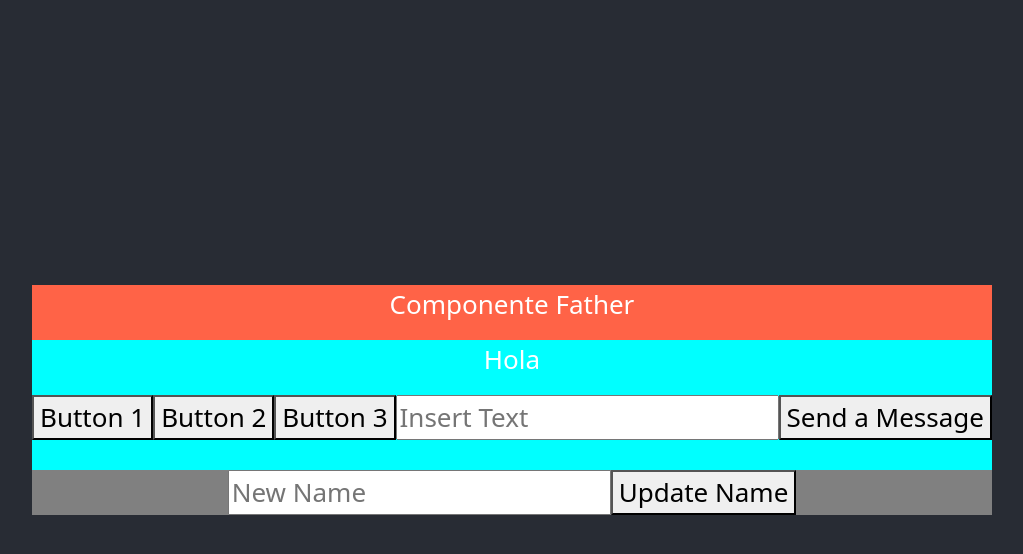
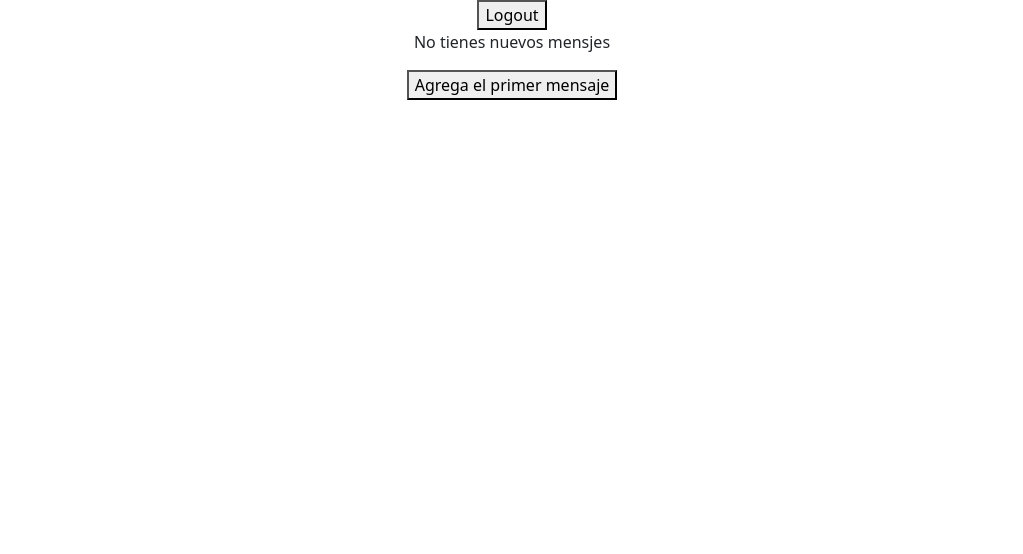
Before and after one commit to FlakoBB/OpenBootcamp_FullStack, a React (Create React App) app in the folder Curso de ReactJS/hola-mundo/: page / in a window 1280 px wide. Shown: the top 554 px of the page, without its empty margins (128-1151 px from the left). Built offline with nearby package versions, Linux system fonts and the light colour scheme.

Commit message:
ReactJS Sesion12 Renderizado condicional

```diff
--- a/Curso de ReactJS/hola-mundo/src/App.js
+++ b/Curso de ReactJS/hola-mundo/src/App.js
@@ -1,8 +1,9 @@
-import logo from './logo.svg';
+// import logo from './logo.svg';
 // Importacion de bootstrap
 import 'bootstrap/dist/css/bootstrap.css'
 import './App.css';
-import Father from './components/container/father';
+// import Father from './components/container/father';
+import OptionalRender from './components/pure/optionalRender';
 // import GreetingStyled from './components/pure/greetingStyled';
 // import Greeting from './components/pure/greeting'
 // import GreetingF from './components/pure/greetingF'
@@ -10,13 +11,14 @@ import Father from './components/container/father';
 function App() {
   return (
     <div className="App">
-      <header className="App-header">
+      {/* <header className="App-header"> */}
         {/* <img src={logo} className="App-logo" alt="logo" /> */}
         {/* <Greeting name="FlakoBB"></Greeting> */}
         {/* <GreetingF name="FlakoBB"></GreetingF> */}
         {/* <GreetingStyled name='Flako' /> */}
-        <Father></Father>
-      </header>
+        {/* <Father></Father> */}
+      {/* </header> */}
+      <OptionalRender></OptionalRender>
     </div>
   );
 }
--- /dev/null
+++ b/Curso de ReactJS/hola-mundo/src/components/pure/optionalRender.jsx
@@ -0,0 +1,77 @@
+import React, { useState } from 'react'
+
+// * Componente (Boton Logout)
+const LogoutButton = ({ logoutAction }) => {
+    return (
+        <button onClick={ logoutAction }>Logout</button>
+    )
+}
+
+// * Componente (Boton Login)
+const LoginButton = ({ loginAction }) => {
+    return (
+        <button onClick={ loginAction }>Login</button>
+    )
+}
+
+// * Ejemplo 3: Operador ternario
+// ? (Expresion true) && exprecion => se renderiza la exprecion
+// ? (Expresion false) && exprecion => no se renderiza la exprecion
+
+const OptionalRender = () => {
+
+    const [access, setAccess] = useState(true)
+    const [nMessages, setNMessages] = useState(0)
+
+    // * Ejemplo 1: Funcion que cambia el estado
+    // const updateAccess = () => {
+    //     setAccess(!access)
+    // }
+
+    let optionalButton
+
+    // * Ejemplo 1: Condicion que hace que un elemento tenga un valor diferente
+    // if(access) {
+    //     optionalButton = <button onClick={ updateAccess }>Logout</button>
+    // } else {
+    //     optionalButton = <button onClick={ updateAccess }>Login</button>
+    // }
+
+    function logoutAction() {
+        setAccess(false)
+    }
+
+    function loginAction() {
+        setAccess(true)
+    }
+
+    // * Ejemplo 2: Condicion que hace que se renderice un componente u otro
+    if(access) {
+        optionalButton = <LogoutButton logoutAction={ logoutAction }></LogoutButton>
+    } else {
+        optionalButton = <LoginButton loginAction={ loginAction }></LoginButton>
+    }
+
+    // * Ejemplo 3:
+    const addMessages = () =>  {
+        setNMessages(nMessages + 1)
+    }
+
+    return (
+        <div>
+            {/* boton opcional */}
+            { optionalButton }
+            {/* numero de mensajes sin leer (con operador ternario)*/}
+            {/* { nMessages === 0 && <p>No tienes nuevos mensajes</p> }
+            { nMessages === 1 && <p>Tienes { nMessages } mensaje sin leer</p> }
+            { nMessages > 1 && <p>Tienes { nMessages } mensajes sin leer</p> } */}
+            {
+                nMessages > 0 ? <p>Tienes { nMessages } mensaje{ nMessages > 1 ? 's' : null } sin leer</p> :
+                <p>No tienes nuevos mensjes</p>
+            }
+            <button onClick={ addMessages }>{nMessages === 0 ? 'Agrega el primer mensaje' : 'Agrega otro mensaje'}</button>
+        </div>
+    )
+}
+
+export default OptionalRender
```
